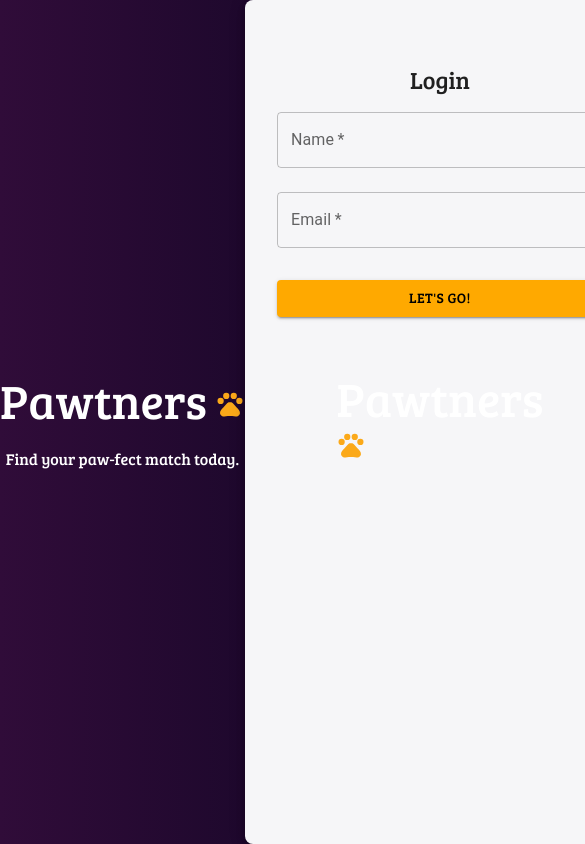
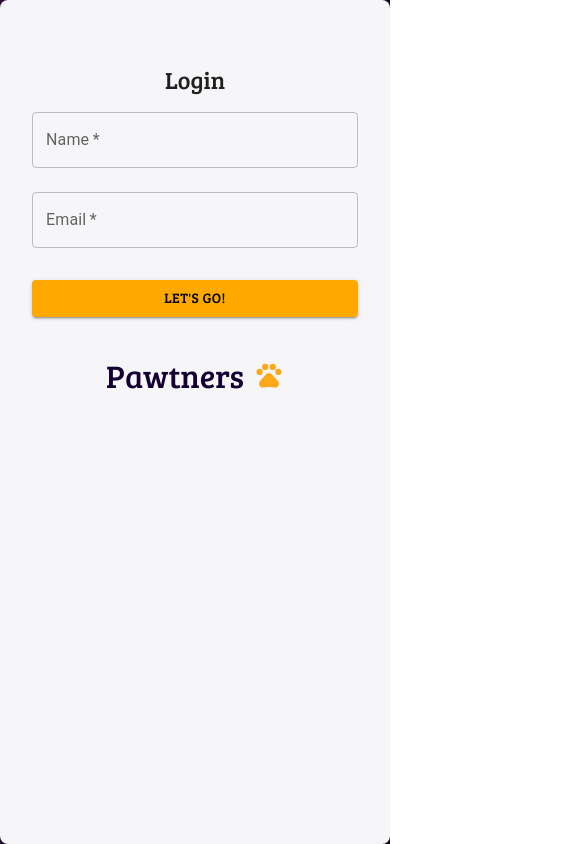
Before and after one commit to drDoWhile0/Fetch-Take-Home-Exercise, a React (Create React App) app: page /login in a window 390 px wide. Shown: the top 844 px of the page, 585 px wide, since content can reach past the window. Built offline with nearby package versions, Linux system fonts and the light colour scheme; no server answers.

Commit message:
style: add styles and display rules for the newly added logo on the login form

```diff
--- a/src/styles/components/_favorites.scss
+++ b/src/styles/components/_favorites.scss
@@ -18,7 +18,6 @@
       width: 85%;
     }
 
-    // Hide Navigation on tablet screens and smaller
     @media (max-width: 768px) {
       display: none;
     }
@@ -117,7 +116,6 @@
 }
 
 .favorites-container__drawer-navigation-container {
-  // Hide DrawerNavigation on screens larger than tablet size
   @media (min-width: 769px) {
     display: none;
   }
--- a/src/styles/components/_login.scss
+++ b/src/styles/components/_login.scss
@@ -35,6 +35,40 @@ body.login-page {
             margin-left: 8px;
             margin-top: 40px;
         }
+
+        @media (max-width: 768px) {
+            display: none;
+        }
+    }
+
+    .login-subtext {
+        @media (max-width: 768px) {
+            display: none;
+        }
+    }
+
+    .login-component__bottom-heading-icon-container {
+        display: none;
+
+        .login-component__heading-icon-container-bottom {
+            display: flex;
+
+            h1 {
+                color: #150133;
+                font-size: 2rem;
+            }
+
+            svg {
+                align-self: center;
+                margin-top: 20px;
+                margin-left: 10px;
+            }
+        }
+
+        @media (max-width: 768px) {
+            display: block;
+        }
+
     }
 
     &__login-card {
```
